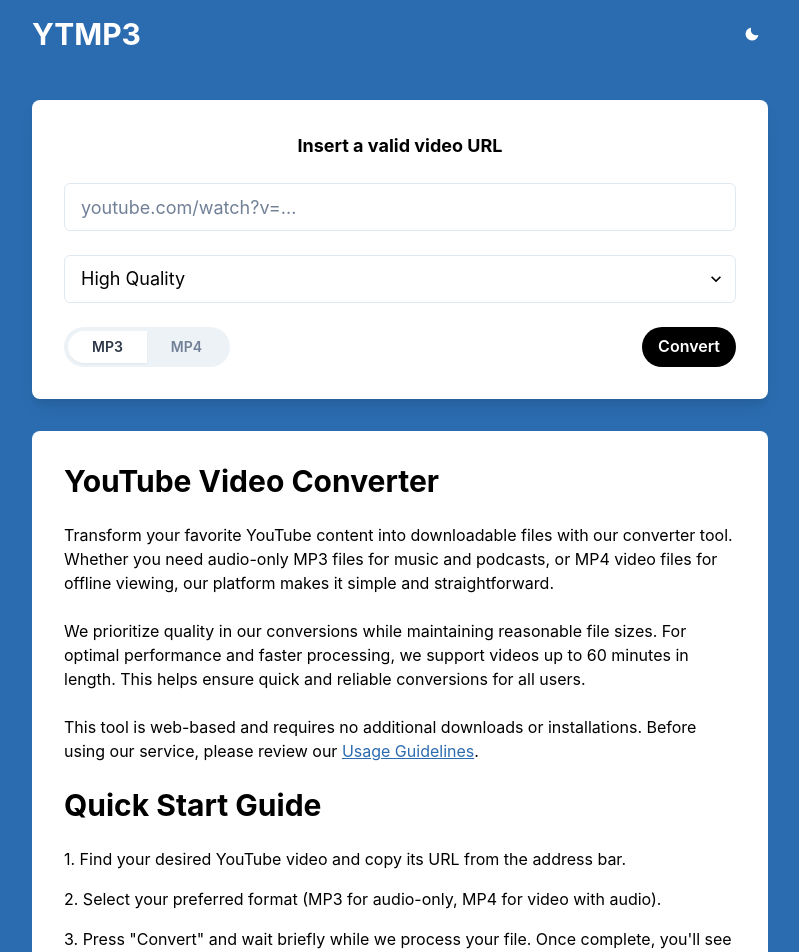
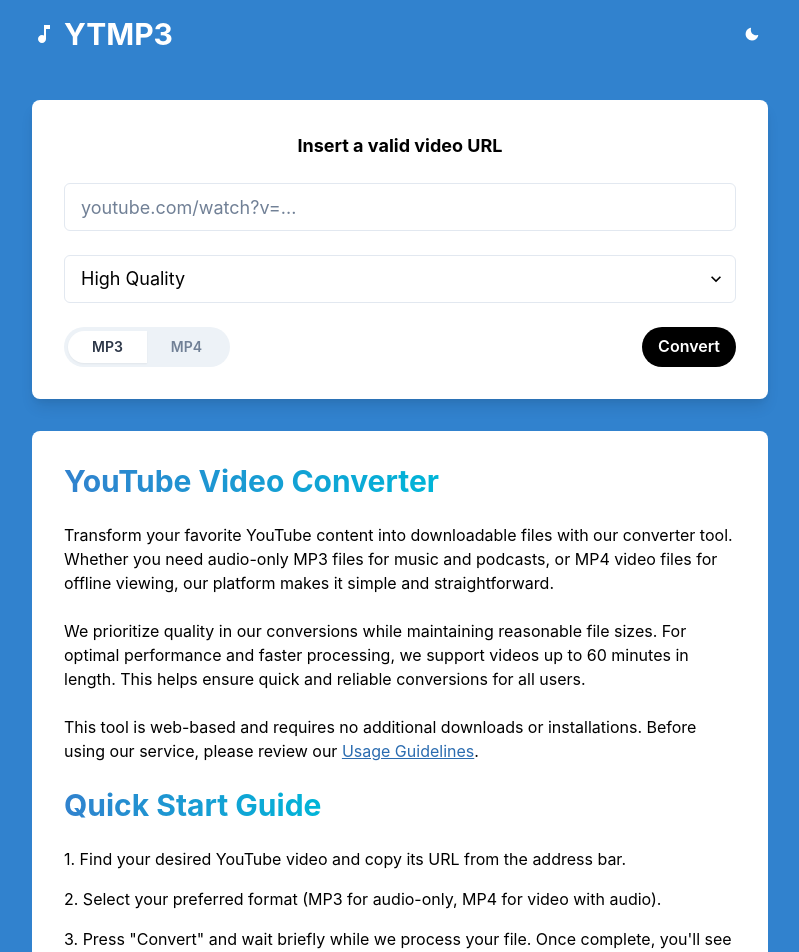
Before and after one commit to KunNew/react-yt-downloader, a React (Vite) app: page / in a window 1280 px wide. Shown: the top 952 px of the page, without its empty margins (240-1039 px from the left). Built offline with nearby package versions, Linux system fonts and the light colour scheme.

Commit message:
update progress-bar & fixed some bug

```diff
--- a/package.json
+++ b/package.json
@@ -17,7 +17,8 @@
     "axios": "^1.7.9",
     "framer-motion": "^12.3.1",
     "react": "^18.3.1",
-    "react-dom": "^18.3.1"
+    "react-dom": "^18.3.1",
+    "react-icons": "^5.4.0"
   },
   "devDependencies": {
     "@eslint/js": "^9.17.0",
--- a/src/App.tsx
+++ b/src/App.tsx
@@ -21,6 +21,7 @@
 import { useState } from "react";
 import axios from "axios";
 import { SunIcon, MoonIcon } from "@chakra-ui/icons";
+import { MdMusicNote } from "react-icons/md";
 
 interface DownloadResponse {
   message: string;
@@ -55,6 +56,8 @@
     "idle" | "preparing" | "downloading" | "converting" | "complete"
   >("idle");
   const [videoInfo, setVideoInfo] = useState<VideoInfo | null>(null);
+  const [init, setInit] = useState(false);
+  const [isVideoInfoLoading, setIsVideoInfoLoading] = useState(false);
 
   const qualityOptions =
     format === "mp3"
@@ -68,6 +71,7 @@
           { value: "medium", label: "Medium Quality" },
           { value: "worst", label: "Low Quality" },
         ];
+
 
   const handleConvert = async (e: React.FormEvent) => {
     e.preventDefault();
@@ -103,7 +107,8 @@
           "Content-Type": "multipart/form-data",
         },
         onDownloadProgress: (progressEvent) => {
-          const progress = (progressEvent.loaded / (progressEvent.total || 100)) * 100;
+          const progress =
+            (progressEvent.loaded / (progressEvent.total || 100)) * 100;
           // Only update if the actual progress is higher than our artificial progress
           if (progress > artificialProgress) {
             setDownloadProgress(Math.min(99, progress));
@@ -177,6 +182,9 @@
     setUrl(newUrl);
     if (newUrl.includes("youtube.com") || newUrl.includes("youtu.be")) {
       try {
+        setIsVideoInfoLoading(true);
+        setVideoInfo(null);
+
         const formData = new FormData();
         formData.append("video_url", newUrl);
 
@@ -190,19 +198,19 @@
       } catch (err: any) {
         setVideoInfo(null);
         setError("Could not fetch video information");
+      } finally {
+        setIsVideoInfoLoading(false);
       }
     } else {
       setVideoInfo(null);
     }
   };
 
+
+
   return (
     <>
-      <VStack
-        minH="100vh"
-        bg={colorMode === "dark" ? "gray.800" : "blue.600"}
-        spacing={0}
-      >
+      <VStack minH="100vh" spacing={0} position="relative" zIndex={1} bg={colorMode === "dark" ? "#1A202C" : "#3182ce"}>
         {/* Header */}
         <Container maxW="container.md" py={4}>
           <Stack
@@ -212,9 +220,16 @@
             w="full"
             spacing={{ base: 4, sm: 0 }}
           >
-            <Heading color="white" size="lg">
-              YTMP3
-            </Heading>
+            <Stack
+              direction="row"
+              align="center"
+              spacing={2}
+            >
+              <MdMusicNote size={24} color="white" />
+              <Heading color="white" size="lg">
+                YTMP3
+              </Heading>
+            </Stack>
             <IconButton
               size="sm"
               aria-label="Toggle color mode"
@@ -420,7 +435,7 @@
                   {error}
                 </Text>
               )}
-              {url && !videoInfo && !error && (
+              {url && !videoInfo && !error && isVideoInfoLoading && (
                 <Box
                   w="full"
                   p={4}
@@ -436,7 +451,11 @@
                       boxSize={{ base: "150px", sm: "100px" }}
                       borderRadius="md"
                     />
-                    <VStack align={{ base: "center", sm: "start" }} spacing={1} flex="1">
+                    <VStack
+                      align={{ base: "center", sm: "start" }}
+                      spacing={1}
+                      flex="1"
+                    >
                       <SkeletonText
                         noOfLines={2}
                         spacing={2}
@@ -468,7 +487,10 @@
                       borderRadius="md"
                     />
                     <VStack align={{ base: "center", sm: "start" }} spacing={1}>
-                      <Text fontWeight="bold" textAlign={{ base: "center", sm: "left" }}>
+                      <Text
+                        fontWeight="bold"
+                        textAlign={{ base: "center", sm: "left" }}
+                      >
                         {videoInfo.title}
                       </Text>
                       <Text fontSize="sm">
@@ -491,7 +513,23 @@
               align="start"
               spacing={6}
             >
-              <Heading size="lg">YouTube Video Converter</Heading>
+              <Heading
+                size="lg"
+                bgGradient={
+                  colorMode === "dark"
+                    ? "linear(to-r, blue.300, cyan.300)"
+                    : "linear(to-r, blue.500, cyan.500)"
+                }
+                bgClip="text"
+                _hover={{
+                  bgGradient: colorMode === "dark"
+                    ? "linear(to-r, blue.200, cyan.200)"
+                    : "linear(to-r, blue.600, cyan.600)"
+                }}
+                transition="all 0.3s ease"
+              >
+                YouTube Video Converter
+              </Heading>
               <Text>
                 Transform your favorite YouTube content into downloadable files
                 with our converter tool. Whether you need audio-only MP3 files
@@ -517,7 +555,23 @@
                 </Text>
                 .
               </Text>
-              <Heading size="lg">Quick Start Guide</Heading>
+              <Heading
+                size="lg"
+                bgGradient={
+                  colorMode === "dark"
+                    ? "linear(to-r, blue.300, cyan.300)"
+                    : "linear(to-r, blue.500, cyan.500)"
+                }
+                bgClip="text"
+                _hover={{
+                  bgGradient: colorMode === "dark"
+                    ? "linear(to-r, blue.200, cyan.200)"
+                    : "linear(to-r, blue.600, cyan.600)"
+                }}
+                transition="all 0.3s ease"
+              >
+                Quick Start Guide
+              </Heading>
               <VStack align="start" spacing={4} w="full">
                 <Text>
                   1. Find your desired YouTube video and copy its URL from the
```
Also changed, not shown: 1 other file (tests, documents, lock files or other folders).
